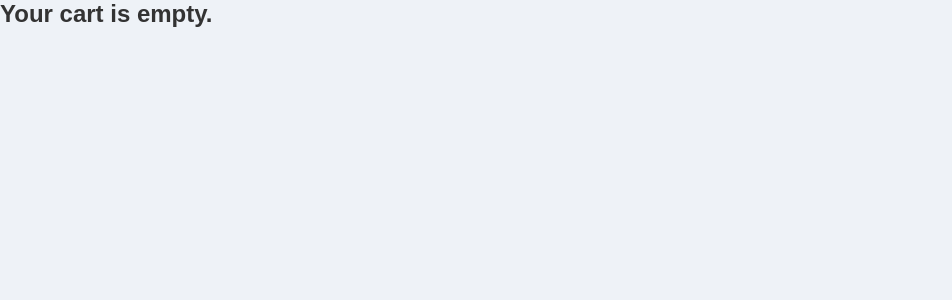
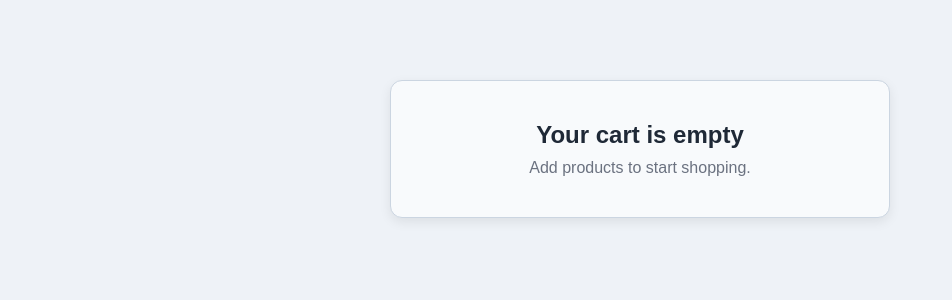
Before and after one commit to rish-cute/ShoppyGlobe, a React (Vite) app: page /cart in a window 1280 px wide. Shown: the top 300 px of the page, without its empty margins (0-952 px from the left). Built offline with nearby package versions, Linux system fonts and the light colour scheme.

Commit message:
Improve empty cart experience

```diff
--- a/src/components/Cart/Cart.jsx
+++ b/src/components/Cart/Cart.jsx
@@ -17,7 +17,12 @@ function Cart() {
   );
 
   if (cartItems.length === 0) {
-    return <h2>Your cart is empty.</h2>;
+  return (
+    <div className="empty-cart">
+      <h2>Your cart is empty</h2>
+      <p>Add products to start shopping.</p>
+    </div>
+  );
   }
 
   return (
--- a/src/styles/Cart.css
+++ b/src/styles/Cart.css
@@ -6,3 +6,34 @@
   margin-bottom: 20px;
   color: #1f2937;
 }
+
+.empty-cart {
+  text-align: center;
+
+  margin-top: 80px;
+
+  padding: 40px;
+
+  background: #f8fafc;
+
+  border: 1px solid #cbd5e1;
+
+  border-radius: 12px;
+
+  max-width: 500px;
+
+  margin-left: auto;
+  margin-right: auto;
+
+  box-shadow: 0 4px 12px rgba(0, 0, 0, 0.08);
+}
+
+.empty-cart h2 {
+  margin-bottom: 10px;
+
+  color: #1f2937;
+}
+
+.empty-cart p {
+  color: #6b7280;
+}
```
